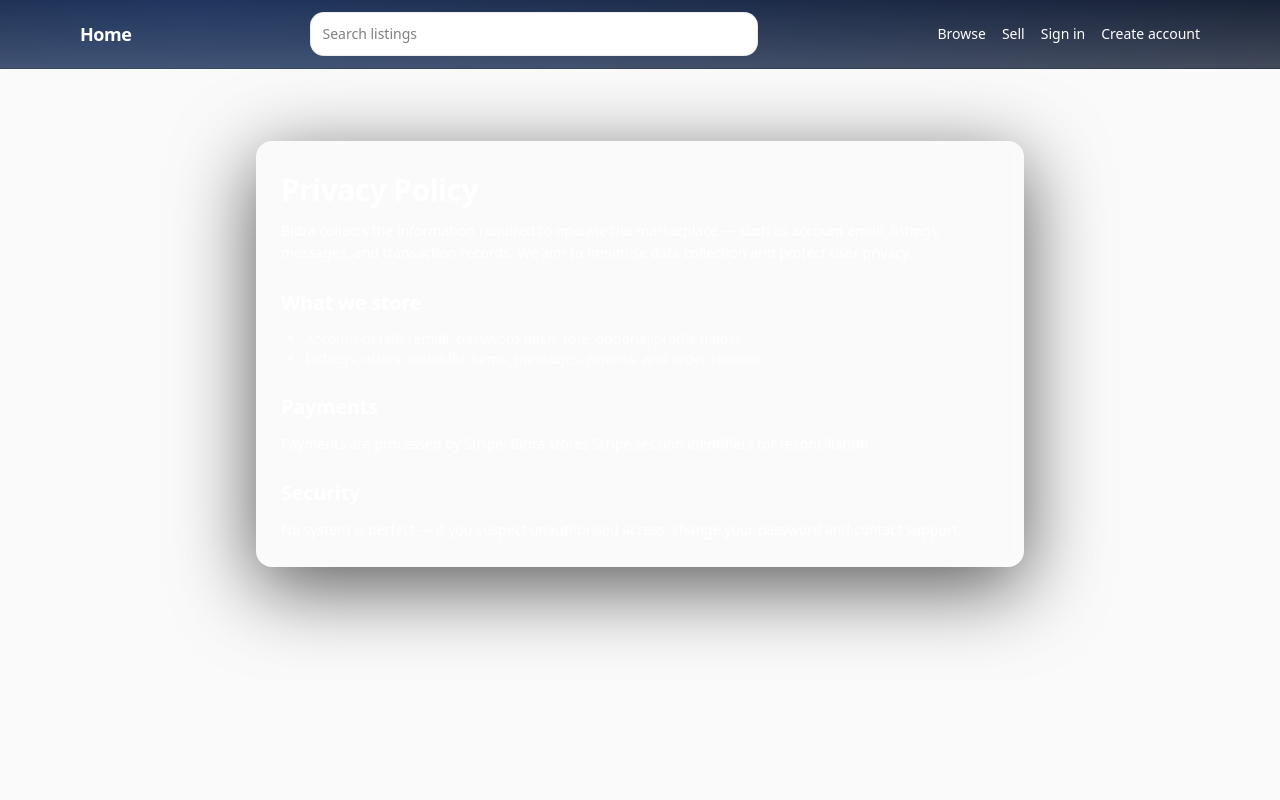
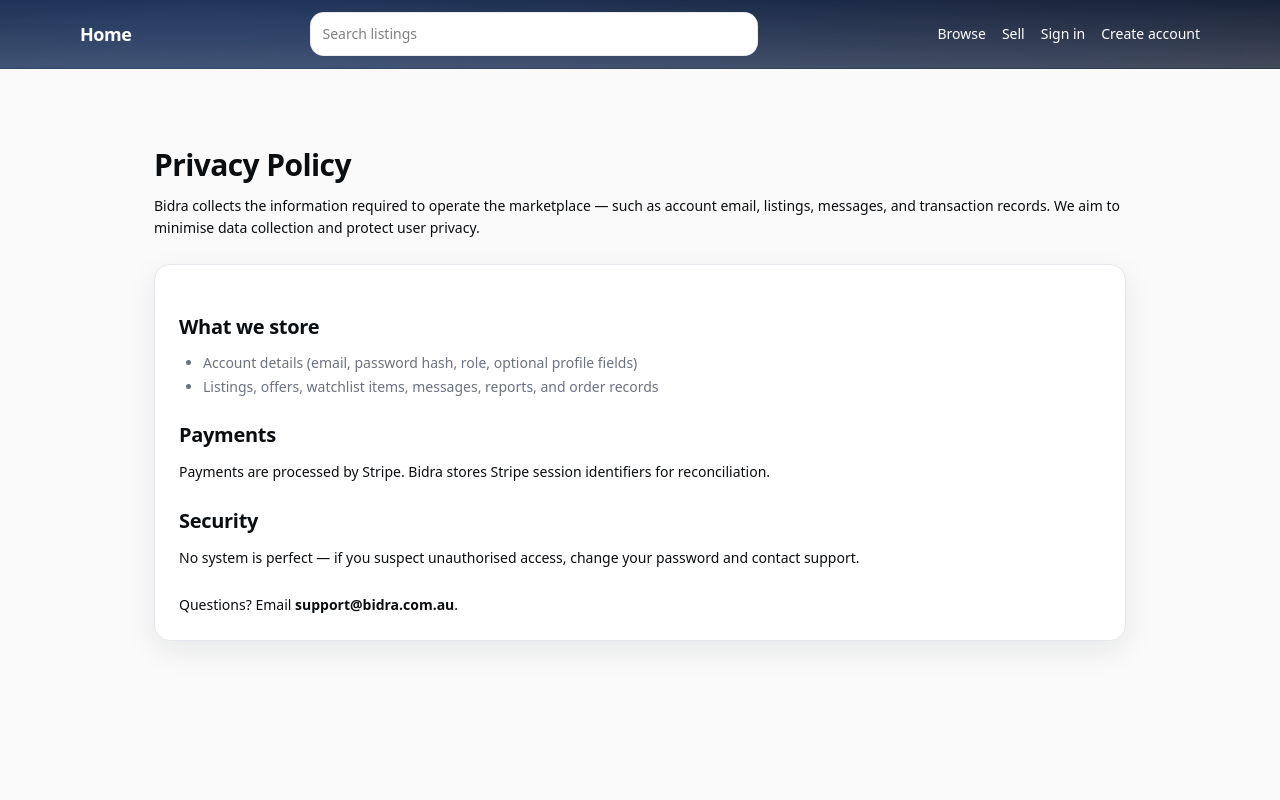
Before and after one commit to TradeFlow1/bidra, a Next.js app: page /legal/privacy in a window 1280 px wide. Shown: the top 800 px of the page. Built offline with nearby package versions, Linux system fonts and the light colour scheme; no server answers.

Commit message:
Step 11: set exact wording 'No live animals permitted'

```diff
--- a/app/(public)/legal/privacy/page.tsx
+++ b/app/(public)/legal/privacy/page.tsx
@@ -1,24 +1,41 @@
+export const metadata = {
+  title: "Privacy Policy — Bidra",
+};
+
 export default function Page() {
   return (
-    <main className="min-h-[calc(100vh-64px)] bg-[var(--bidra-bg)] text-[var(--bidra-fg)] px-4 py-10"><div className="mx-auto w-full max-w-3xl"><div className="rounded-2xl border border-white/10 bg-white/[0.06] p-6 text-white shadow-[0_20px_80px_rgba(0,0,0,0.65)] backdrop-blur">
-      <h1 className="text-3xl font-extrabold tracking-tight">Privacy Policy</h1>
-      <p className="mt-3 text-sm text-white/80">
+    <main className="bd-container py-10">
+      <div className="container max-w-3xl">
+        <h1 className="text-3xl font-extrabold tracking-tight bd-ink">Privacy Policy</h1>
+
+        <p className="mt-3 text-sm bd-ink2">
           Bidra collects the information required to operate the marketplace — such as account email, listings,
           messages, and transaction records. We aim to minimise data collection and protect user privacy.
         </p>
-      <h2 className="mt-6 text-xl font-extrabold">What we store</h2>
-      <ul className="mt-3 list-disc pl-6 text-sm text-white/80">
+
+        <div className="mt-6 bd-card p-6">
+          <h2 className="text-xl font-extrabold bd-ink">What we store</h2>
+          <ul className="mt-3 list-disc pl-6 text-sm bd-ink2 space-y-1">
             <li>Account details (email, password hash, role, optional profile fields)</li>
             <li>Listings, offers, watchlist items, messages, reports, and order records</li>
           </ul>
-      <h2 className="mt-6 text-xl font-extrabold">Payments</h2>
-      <p className="mt-3 text-sm text-white/80">
+
+          <h2 className="mt-6 text-xl font-extrabold bd-ink">Payments</h2>
+          <p className="mt-3 text-sm bd-ink2">
             Payments are processed by Stripe. Bidra stores Stripe session identifiers for reconciliation.
           </p>
-      <h2 className="mt-6 text-xl font-extrabold">Security</h2>
-      <p className="mt-3 text-sm text-white/80">
+
+          <h2 className="mt-6 text-xl font-extrabold bd-ink">Security</h2>
+          <p className="mt-3 text-sm bd-ink2">
             No system is perfect — if you suspect unauthorised access, change your password and contact support.
           </p>
-    </div></div></main>
+
+          <p className="mt-6 text-sm bd-ink2">
+            Questions? Email{" "}
+            <a className="bd-link font-semibold" href="mailto:support@bidra.com.au">support@bidra.com.au</a>.
+          </p>
+        </div>
+      </div>
+    </main>
   );
 }
--- a/app/(public)/legal/terms/page.tsx
+++ b/app/(public)/legal/terms/page.tsx
@@ -1,23 +1,40 @@
+export const metadata = {
+  title: "Terms of Service — Bidra",
+};
+
 export default function Page() {
   return (
-    <main className="min-h-[calc(100vh-64px)] bg-[var(--bidra-bg)] text-[var(--bidra-fg)] px-4 py-10"><div className="mx-auto w-full max-w-3xl"><div className="rounded-2xl border border-white/10 bg-white/[0.06] p-6 text-white shadow-[0_20px_80px_rgba(0,0,0,0.65)] backdrop-blur">
-      <h1 className="text-3xl font-extrabold tracking-tight">Terms</h1>
-      <p className="mt-3 text-sm text-white/80">
+    <main className="bd-container py-10">
+      <div className="container max-w-3xl">
+        <h1 className="text-3xl font-extrabold tracking-tight bd-ink">Terms of Service</h1>
+
+        <p className="mt-3 text-sm bd-ink2">
           Bidra provides a marketplace platform that helps people list, discover, and transact with each other.
           You're responsible for your listings, communications, and compliance with local laws.
         </p>
-      <h2 className="mt-6 text-xl font-extrabold">Accounts</h2>
-      <ul className="mt-3 list-disc pl-6 text-sm text-white/80">
+
+        <div className="mt-6 bd-card p-6">
+          <h2 className="text-xl font-extrabold bd-ink">Accounts</h2>
+          <ul className="mt-3 list-disc pl-6 text-sm bd-ink2 space-y-1">
             <li>Use a valid email address and keep your login secure.</li>
             <li>Don't misrepresent identity or listing details.</li>
           </ul>
-      <h2 className="mt-6 text-xl font-extrabold">Listings & transactions</h2>
-      <ul className="mt-3 list-disc pl-6 text-sm text-white/80">
+
+          <h2 className="mt-6 text-xl font-extrabold bd-ink">Listings & transactions</h2>
+          <ul className="mt-3 list-disc pl-6 text-sm bd-ink2 space-y-1">
             <li>List only permitted items and provide accurate descriptions.</li>
             <li>Respect listing rules and honour accepted offers and buy-now purchases.</li>
             <li>Disputes are handled between buyers and sellers where possible.</li>
           </ul>
-      <p className="mt-3 text-sm text-white/80">See also: Prohibited Items and Safety Tips.</p>
-    </div></div></main>
+
+          <p className="mt-4 text-sm bd-ink2">
+            See also:{" "}
+            <a className="bd-link font-semibold" href="/legal/prohibited-items">Prohibited Items</a>{" "}
+            and{" "}
+            <a className="bd-link font-semibold" href="/support">Safety Tips</a>.
+          </p>
+        </div>
+      </div>
+    </main>
   );
 }
--- a/app/legal/prohibited-items/page.tsx
+++ b/app/legal/prohibited-items/page.tsx
@@ -1,34 +1,43 @@
 export const metadata = {
-  title: "Prohibited Items | Bidra",
+  title: "Prohibited Items — Bidra",
 };
 
 export default function ProhibitedItemsPage() {
   return (
-    <main className="min-h-[calc(100vh-64px)] bg-[var(--bidra-bg)] text-[var(--bidra-fg)] px-4 py-10 mx-auto max-w-3xl">
-      <h1 className="text-3xl font-extrabold tracking-tight text-white mb-6">Prohibited items</h1>
+    <main className="bd-container py-10">
+      <div className="container max-w-3xl">
+        <h1 className="text-3xl font-extrabold tracking-tight bd-ink">Prohibited items</h1>
 
-      <p className="mb-6 text-sm text-white/70">
-        Bidra is a platform for listing items locally in Australia. Some items
-        are not allowed to be listed under any circumstances.
+        <p className="mt-3 text-sm bd-ink2">
+          Bidra is a platform for listing items locally in Australia. Some items are not allowed to be listed
+          under any circumstances.
         </p>
 
-      <ul className="mt-4 list-disc pl-6 space-y-3 text-sm text-white/85">
+        <div className="mt-6 bd-card p-6">
+          <ul className="list-disc pl-6 space-y-2 text-sm bd-ink2">
             <li>Illegal items or services under Australian law</li>
             <li>Drugs, drug paraphernalia, or controlled substances</li>
             <li>Weapons, firearms, ammunition, or weapon components</li>
             <li>Stolen property or items suspected to be stolen</li>
             <li>Counterfeit, replica, or infringing goods</li>
             <li>Hazardous materials, explosives, or unsafe chemicals</li>
+            <li>No live animals permitted</li>
             <li>Adult sexual services or explicit content</li>
             <li>Listings that promote violence, hate, or exploitation</li>
             <li>Misleading, deceptive, or fraudulent listings</li>
           </ul>
 
-      <p className="mt-6 text-sm text-white/70">
-        Listings that violate these rules may be removed, and accounts may be
-        restricted or suspended. If you see a listing that appears unsafe or
-        prohibited, please use the report feature on the listing page.
+          <p className="mt-6 text-sm bd-ink2">
+            Listings that violate these rules may be removed, and accounts may be restricted or suspended.
+            If you see a listing that appears unsafe or prohibited, please use the report feature on the listing page.
           </p>
+
+          <p className="mt-4 text-sm bd-ink2">
+            Need help? Contact{" "}
+            <a className="bd-link font-semibold" href="mailto:support@bidra.com.au">support@bidra.com.au</a>.
+          </p>
+        </div>
+      </div>
     </main>
   );
 }
```
Lines whose indentation alone changed are shown as unchanged.
